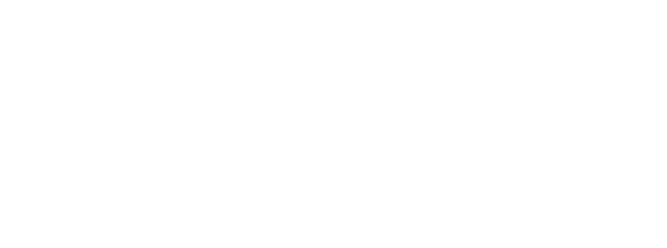
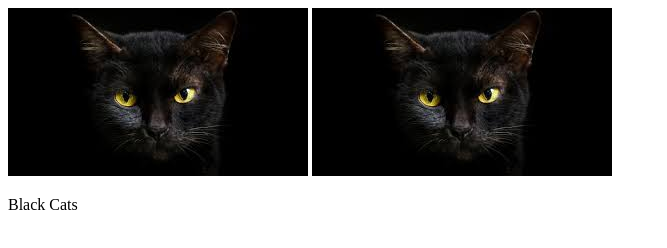
Before and after one commit to tkolkmeyer/assignment-4-html-me-something-LaurenBly, a website: page index.html in a window 1280 px wide. Shown: the whole page, without its empty margins (0-667 px from the left). Drawn offline with Linux system fonts and the light colour scheme; files whose address does not match are found by name.

Commit message:
first push to git

```diff
--- a/index.html
+++ b/index.html
@@ -3,6 +3,9 @@
    <head>
    </head>
    <body>
+      <img src = "C:\Code\assignment-4-html-me-something-LaurenBly\Pictures\black cat.jpg" alt = "Black cat."> <!--absolute path-->
+      <img src = "Pictures\black cat.jpg" alt = "Black cat."><!--relative path-->
+     <p>Black Cats</p>
       <!-- Write your HTML in this file! -->
    </body>
 </html>
```
Also changed, not shown: Pictures/black cat.jpg (added).
